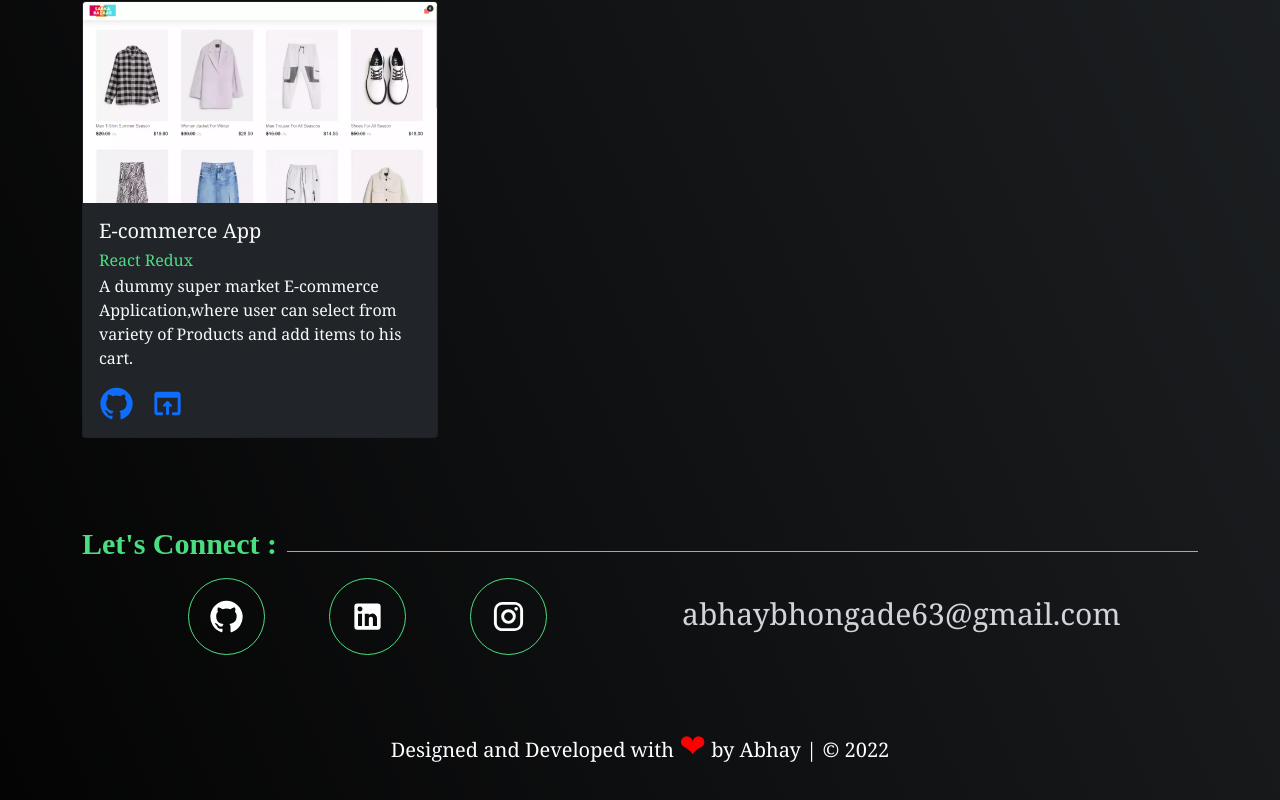
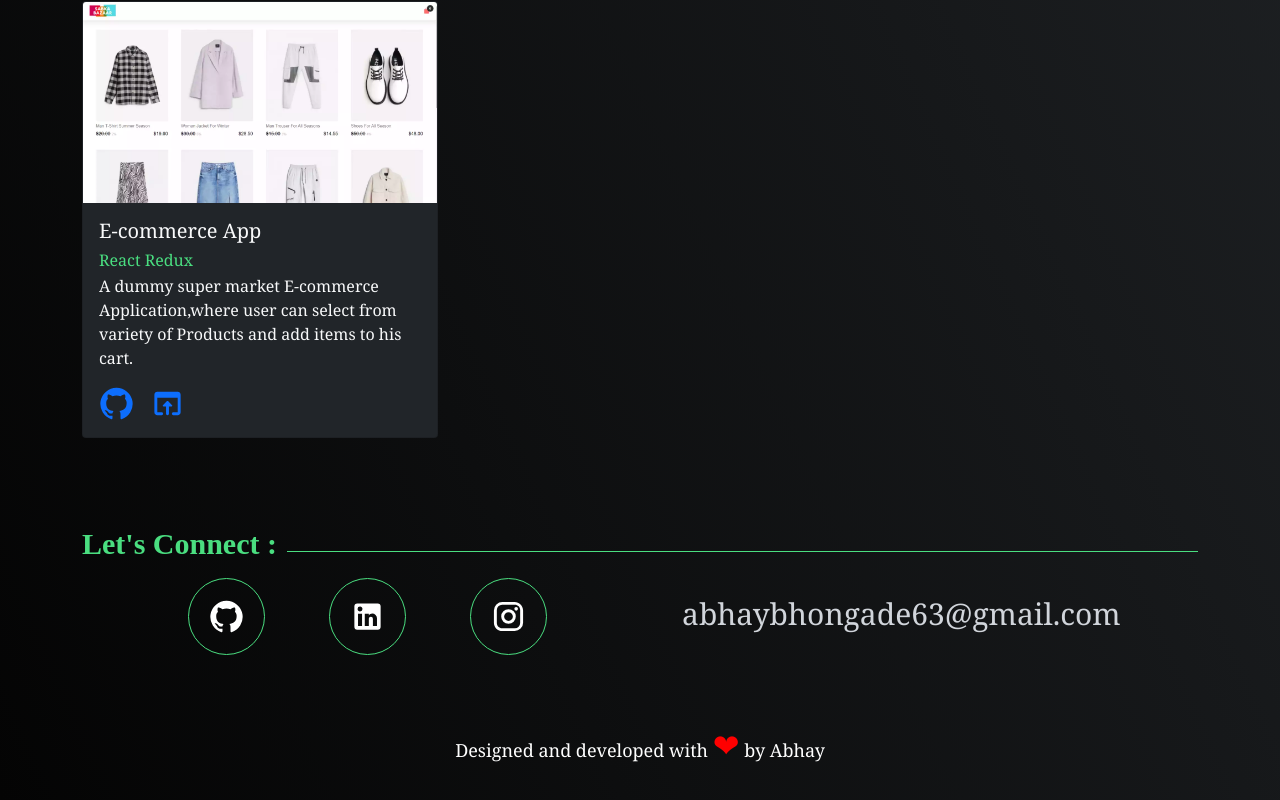
Before and after one commit to Abhay-Bhongade/myapp-new-one, a React (Create React App) app: page / in a window 1280 px wide. Shown: the part 2038-2838 px from the top of the page. Built offline with nearby package versions, Linux system fonts and the light colour scheme; a web font is replaced by a local one.

Commit message:
wonderful

```diff
--- a/src/Component/Footer/Footer.js
+++ b/src/Component/Footer/Footer.js
@@ -3,7 +3,7 @@ import React from 'react'
 const Footer = () => {
   return (
     <footer>
-        <p className='footer'>Designed and Developed with <span className='heart'>&#10084;</span> by Abhay | &#169; 2022</p>
+        <p className='footer'>Designed and developed with <span className='heart'>&#10084;</span> by Abhay</p>
     </footer>
   )
 }
--- a/src/index.css
+++ b/src/index.css
@@ -247,7 +247,7 @@ section#Projects{
 .footer{
     text-align: center;
     color: #fff;
-    font-size: 20px;
+    font-size: 18px;
     padding: 15px 0px;
 
 }
```
